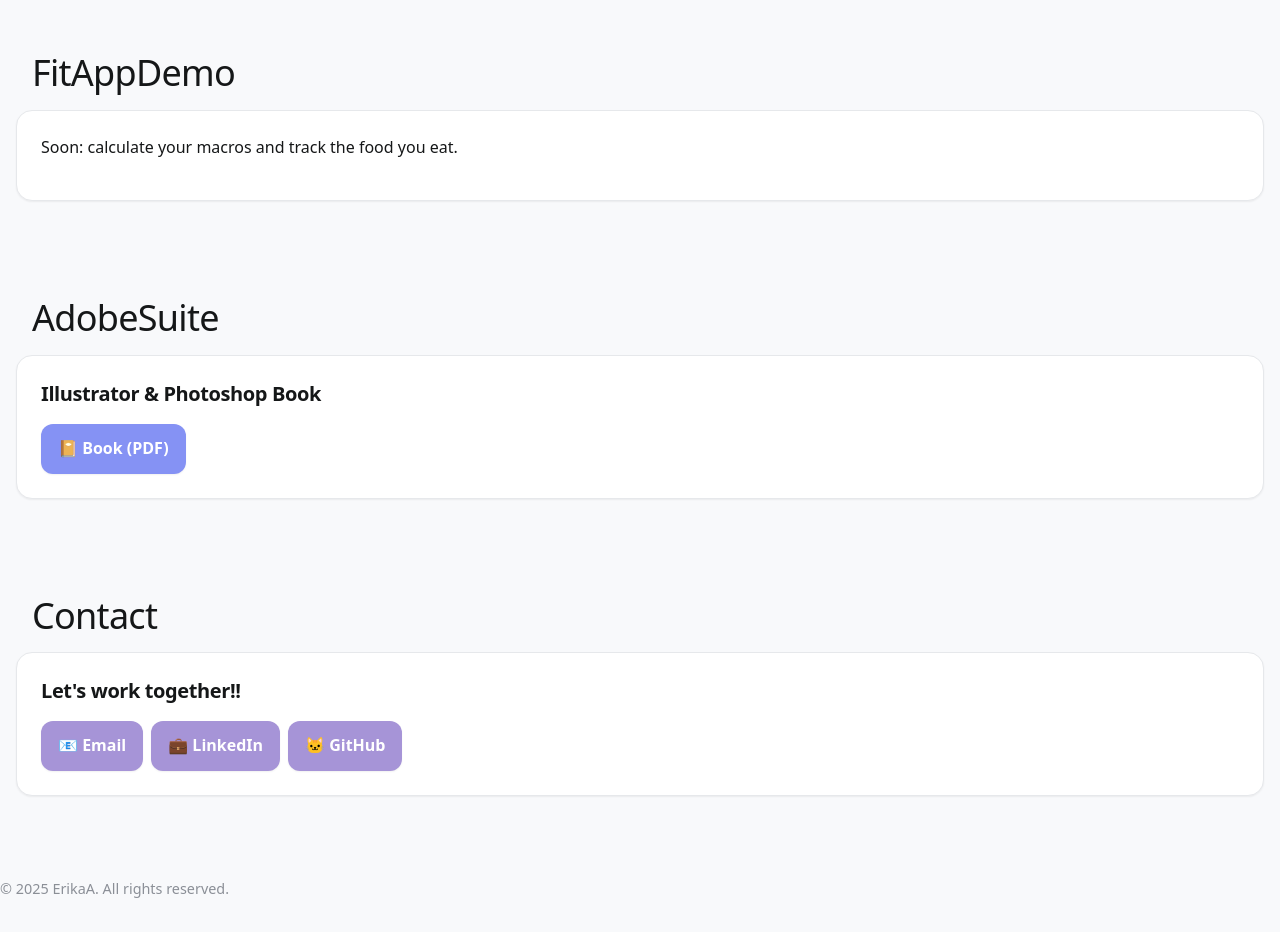
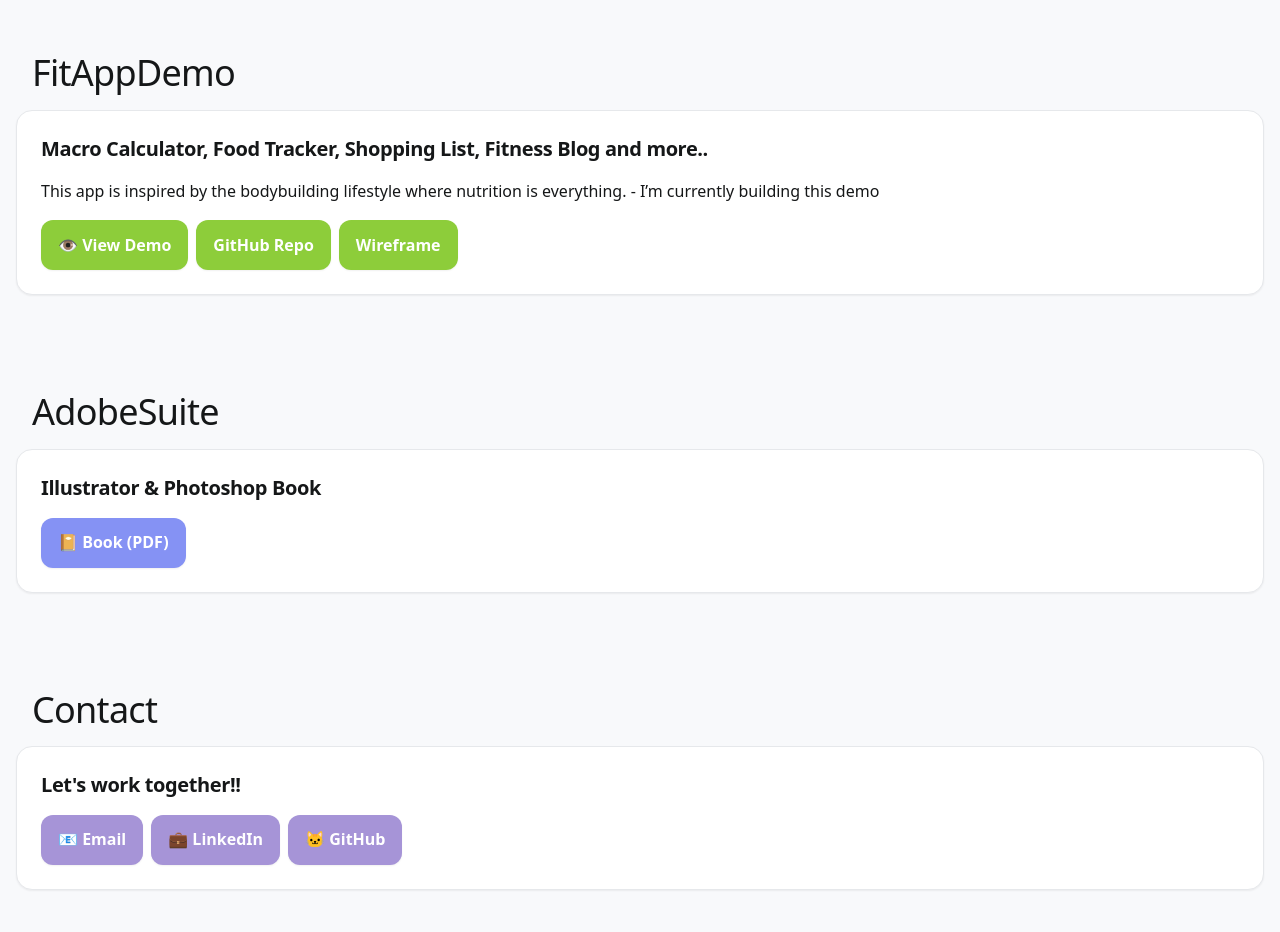
Before and after one commit to Erikaahide/FrontendPortfolio, a React (Vite) app: page / in a window 1280 px wide. Shown: the part 2700-3632 px from the top of the page. Built offline with nearby package versions, Linux system fonts and the light colour scheme.

Commit message:
add fitappdemo

```diff
--- a/src/App.jsx
+++ b/src/App.jsx
@@ -209,8 +209,20 @@
         </Section>
 
         <Section id="fitapp" title="FitAppDemo">
-          <p>Soon: calculate your macros and track the food you eat.</p>
+        <div className="stack">
+            <h3 className="text-xl font-bold mb-2">
+            Macro Calculator, Food Tracker, Shopping List, Fitness Blog and more.. </h3>
+            <p className=" mb-4">
+            This app is inspired by the bodybuilding lifestyle where nutrition is everything. - I’m currently building this demo
+            </p>
+            <div style={{ display: "flex", gap: ".5rem", flexWrap: "wrap" }}>
+              <a className="btn btn-accent2" href="https://erikaahide.github.io/FitApp/" target="_blank" rel="noreferrer">👁️ View Demo</a>
+              <a className="btn btn-accent2" href="https://github.com/Erikaahide/FitApp?tab=readme-ov-file" target="_blank" rel="noreferrer">GitHub Repo</a>
+              <a className="btn btn-accent2" href="https://www.figma.com/design/ZPpJGbMZmsWddn3i0icvXt/Portfolio?node-id=0-1&t=BCGzJieD65UEbvnu-0" target="_blank" rel="noreferrer">Wireframe</a>
+            </div>
+          </div>
         </Section>
+
         <Section id="adobe" title="AdobeSuite">
           <div className="stack">
             <h3 className="text-xl font-bold mb-2">
```
